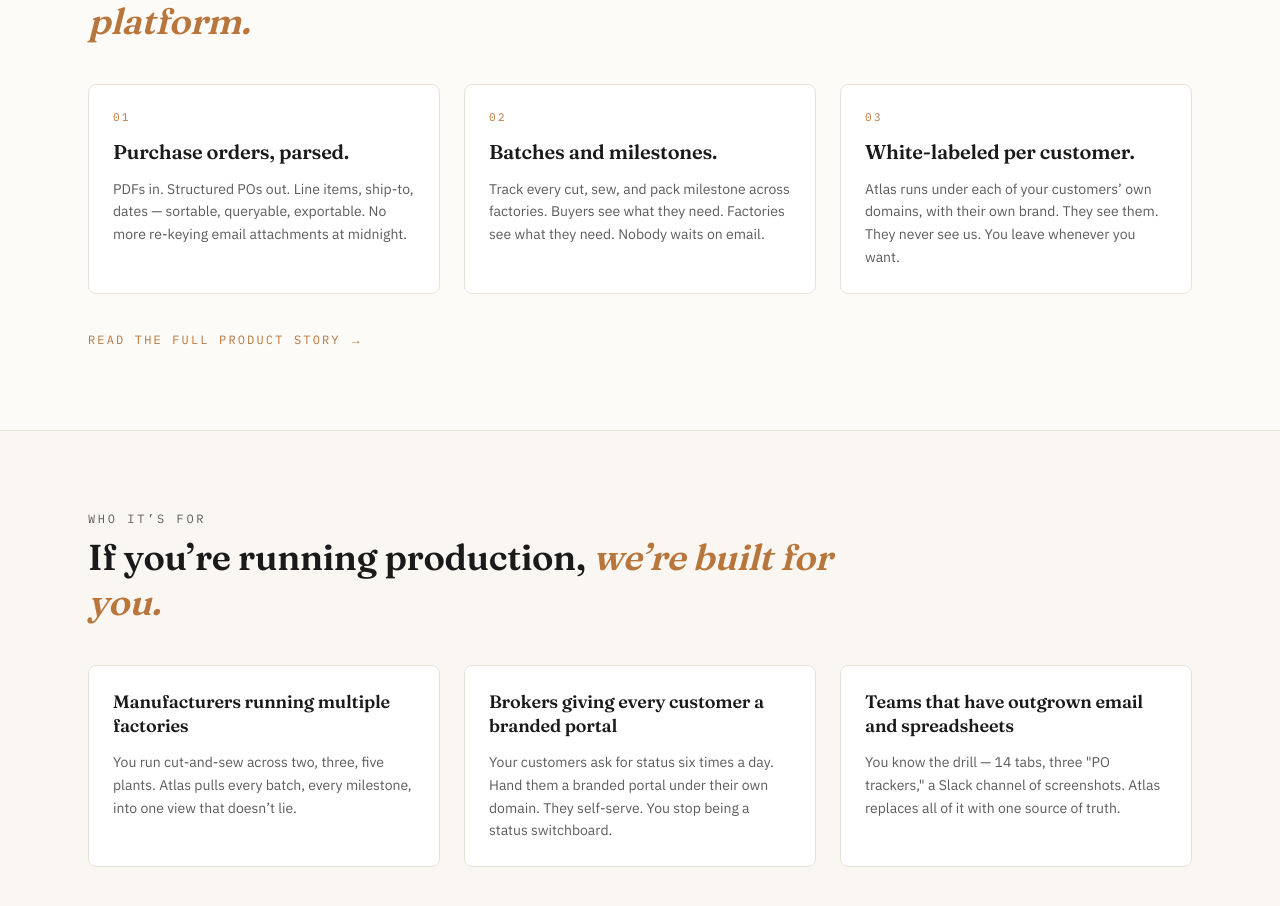
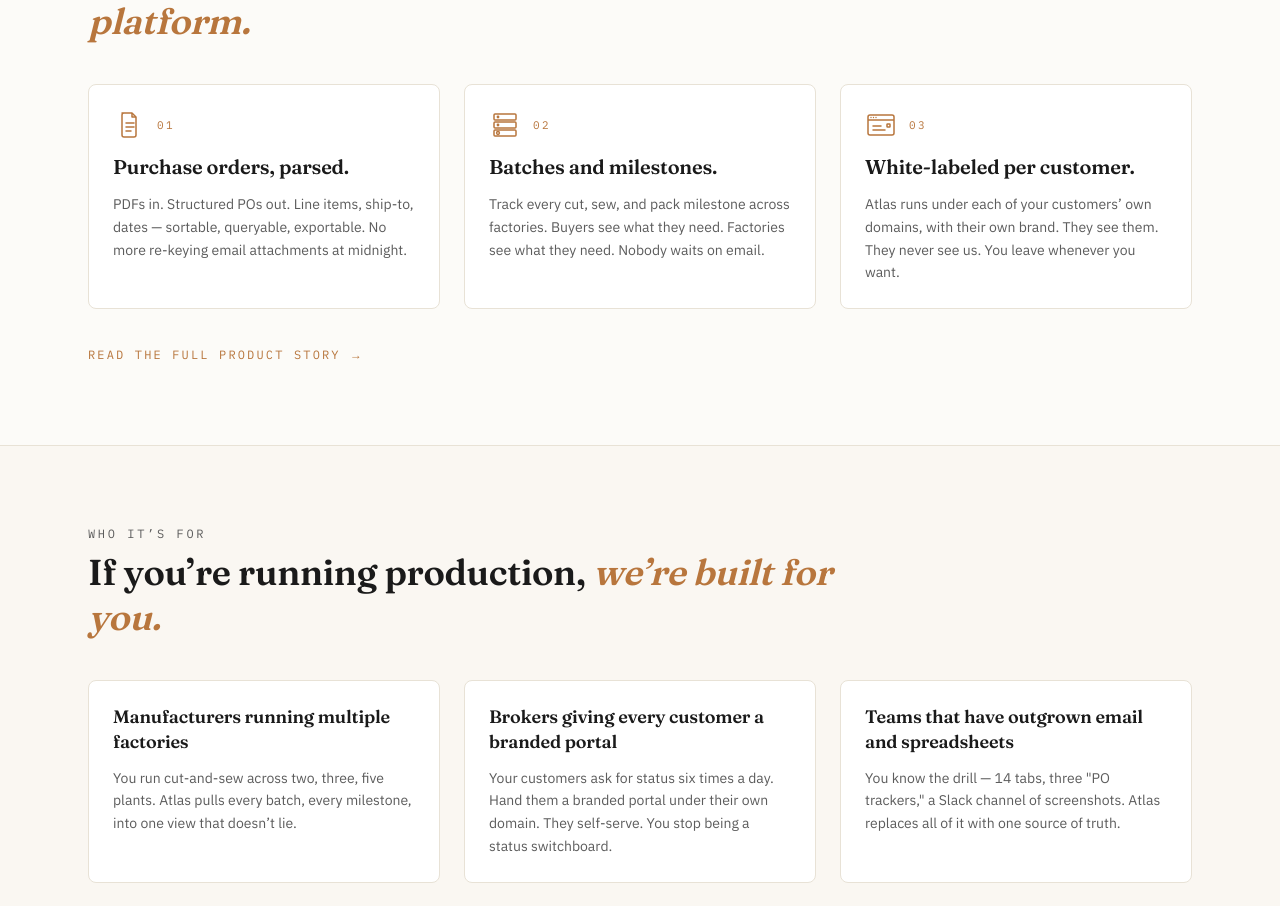
Before and after one commit to wsew2217/atlas-demo, a Next.js app: page /marketing in a window 1280 px wide. Shown: the part 1871-2777 px from the top of the page. Built offline with nearby package versions, Linux system fonts and the light colour scheme.

Commit message:
capability

```diff
--- a/app/globals.css
+++ b/app/globals.css
@@ -90,6 +90,20 @@
   animation: kuhler-ticker-in 600ms cubic-bezier(0.2, 0.7, 0.2, 1) both;
 }
 
+/* Subtle weave pattern — apparel-themed background texture, very low contrast. */
+.fabric-bg {
+  background-color: var(--surface);
+  background-image:
+    repeating-linear-gradient(0deg,    rgba(26, 26, 26, 0.025) 0 1px, transparent 1px 8px),
+    repeating-linear-gradient(90deg,   rgba(26, 26, 26, 0.025) 0 1px, transparent 1px 8px);
+}
+.fabric-bg-cream {
+  background-color: var(--cream);
+  background-image:
+    repeating-linear-gradient(0deg,    rgba(26, 26, 26, 0.03) 0 1px, transparent 1px 8px),
+    repeating-linear-gradient(90deg,   rgba(26, 26, 26, 0.03) 0 1px, transparent 1px 8px);
+}
+
 @media (prefers-reduced-motion: reduce) {
   .fade-up, .pulse-dot, .ticker-fade { animation: none !important; }
   .lift { transition: none !important; }
--- a/app/marketing/page.tsx
+++ b/app/marketing/page.tsx
@@ -1,5 +1,6 @@
 import Link from 'next/link'
 import { AnimatedDashboardPreview } from '@/components/marketing/AnimatedDashboardPreview'
+import { CapabilityIcon } from '@/components/marketing/CapabilityIcon'
 
 export const metadata = {
   title: 'Kuhler — Operational software for apparel manufacturers',
@@ -10,16 +11,19 @@
 const capabilities = [
   {
     eyebrow: '01',
+    icon: 'intake' as const,
     title: 'Purchase orders, parsed.',
     body: 'PDFs in. Structured POs out. Line items, ship-to, dates — sortable, queryable, exportable. No more re-keying email attachments at midnight.',
   },
   {
     eyebrow: '02',
+    icon: 'batches' as const,
     title: 'Batches and milestones.',
     body: 'Track every cut, sew, and pack milestone across factories. Buyers see what they need. Factories see what they need. Nobody waits on email.',
   },
   {
     eyebrow: '03',
+    icon: 'portals' as const,
     title: 'White-labeled per customer.',
     body: 'Atlas runs under each of your customers’ own domains, with their own brand. They see them. They never see us. You leave whenever you want.',
   },
@@ -144,9 +148,12 @@
                 key={c.title}
                 className="lift rounded-lg border border-[var(--border)] bg-[var(--surface)] p-6 hover:border-[var(--accent)]/40"
               >
-                <p className="font-mono text-[11px] uppercase tracking-[0.22em] text-[var(--accent)]">
-                  {c.eyebrow}
-                </p>
+                <div className="flex items-center gap-3 text-[var(--accent)]">
+                  <CapabilityIcon variant={c.icon} />
+                  <p className="font-mono text-[11px] uppercase tracking-[0.22em]">
+                    {c.eyebrow}
+                  </p>
+                </div>
                 <h3 className="mt-3 text-xl font-semibold text-[var(--ink)]">{c.title}</h3>
                 <p className="mt-3 text-sm leading-relaxed text-[var(--muted)]">{c.body}</p>
               </article>
--- a/app/marketing/product/page.tsx
+++ b/app/marketing/product/page.tsx
@@ -75,6 +75,19 @@
           email attachment to packed pallet — without you copy-pasting it five times along
           the way. Below, end-to-end, what it actually does.
         </p>
+      </section>
+
+      {/* Workflow diagram */}
+      <section className="mx-auto w-full max-w-6xl px-6 pb-20">
+        <div className="mb-6">
+          <p className="font-mono text-xs uppercase tracking-[0.22em] text-[var(--muted)]">
+            Architecture
+          </p>
+          <h2 className="mt-2 text-2xl font-semibold leading-tight text-[var(--ink)] md:text-3xl">
+            From PDF to packed, <span className="italic text-[var(--accent)]">on one platform.</span>
+          </h2>
+        </div>
+        <WorkflowDiagram />
       </section>
 
       <section className="mx-auto w-full max-w-5xl px-6 pb-20">
--- /dev/null
+++ b/components/marketing/CapabilityIcon.tsx
@@ -0,0 +1,61 @@
+interface CapabilityIconProps {
+  variant: 'intake' | 'batches' | 'portals'
+  className?: string
+}
+
+export function CapabilityIcon({ variant, className }: CapabilityIconProps) {
+  const stroke = 'currentColor'
+  const baseProps = {
+    width: 32,
+    height: 32,
+    viewBox: '0 0 32 32',
+    fill: 'none',
+    xmlns: 'http://www.w3.org/2000/svg',
+    className,
+    'aria-hidden': true,
+  } as const
+
+  if (variant === 'intake') {
+    return (
+      <svg {...baseProps}>
+        <path
+          d="M9 4 H19 L23 8 V26 a2 2 0 0 1-2 2 H11 a2 2 0 0 1-2-2 V6 a2 2 0 0 1 2-2 z"
+          stroke={stroke}
+          strokeWidth="1.5"
+          strokeLinejoin="round"
+        />
+        <path d="M19 4 V8 H23" stroke={stroke} strokeWidth="1.5" strokeLinejoin="round" />
+        <line x1="13" y1="14" x2="21" y2="14" stroke={stroke} strokeWidth="1.5" strokeLinecap="round" />
+        <line x1="13" y1="18" x2="21" y2="18" stroke={stroke} strokeWidth="1.5" strokeLinecap="round" />
+        <line x1="13" y1="22" x2="18" y2="22" stroke={stroke} strokeWidth="1.5" strokeLinecap="round" />
+      </svg>
+    )
+  }
+
+  if (variant === 'batches') {
+    return (
+      <svg {...baseProps}>
+        <rect x="5" y="5" width="22" height="6" rx="1" stroke={stroke} strokeWidth="1.5" />
+        <rect x="5" y="13" width="22" height="6" rx="1" stroke={stroke} strokeWidth="1.5" />
+        <rect x="5" y="21" width="22" height="6" rx="1" stroke={stroke} strokeWidth="1.5" />
+        <circle cx="9" cy="8" r="1.4" fill={stroke} />
+        <circle cx="9" cy="16" r="1.4" fill={stroke} />
+        <circle cx="9" cy="24" r="1.4" stroke={stroke} strokeWidth="1.5" />
+      </svg>
+    )
+  }
+
+  // portals
+  return (
+    <svg {...baseProps}>
+      <rect x="3" y="6" width="26" height="20" rx="2" stroke={stroke} strokeWidth="1.5" />
+      <line x1="3" y1="11" x2="29" y2="11" stroke={stroke} strokeWidth="1.5" />
+      <circle cx="6" cy="8.5" r="0.7" fill={stroke} />
+      <circle cx="8.5" cy="8.5" r="0.7" fill={stroke} />
+      <circle cx="11" cy="8.5" r="0.7" fill={stroke} />
+      <line x1="8" y1="17" x2="16" y2="17" stroke={stroke} strokeWidth="1.5" strokeLinecap="round" />
+      <line x1="8" y1="21" x2="20" y2="21" stroke={stroke} strokeWidth="1.5" strokeLinecap="round" />
+      <rect x="22" y="15" width="3" height="3" stroke={stroke} strokeWidth="1.5" rx="0.5" />
+    </svg>
+  )
+}
```
